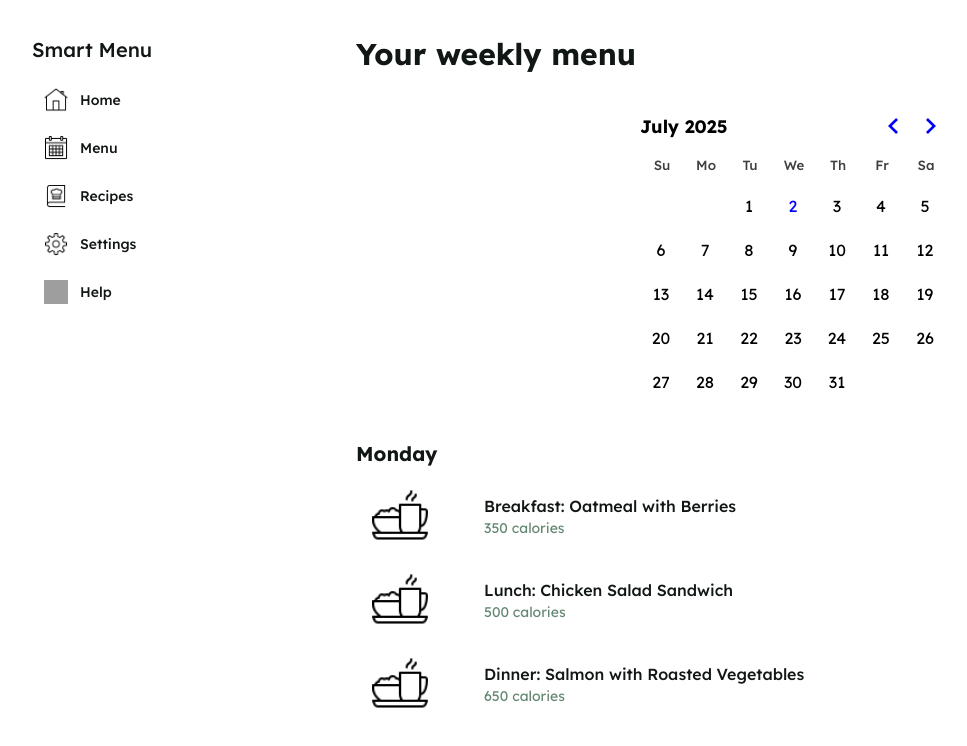
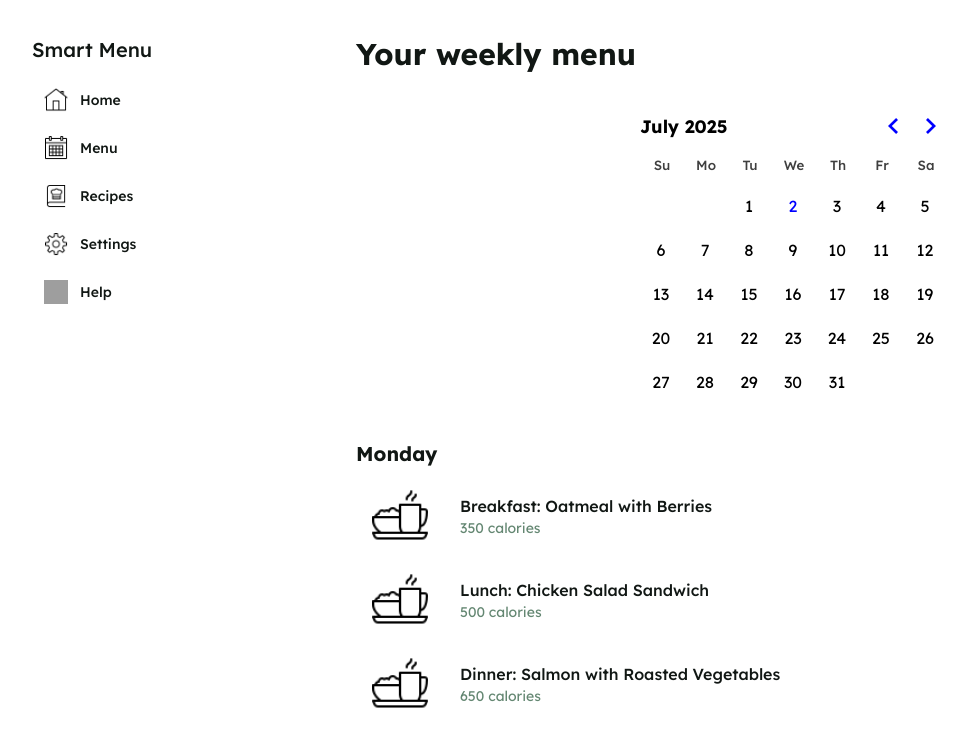
Before and after one commit to desprd/smart-menu-app, a React (Vite) app in the folder client/: page /menu in a window 1280 px wide. Shown: the top 746 px of the page, without its empty margins (8-975 px from the left). Built offline with nearby package versions, Linux system fonts and the light colour scheme; grey boxes are pictures that could not be loaded.

Commit message:
Add client: extract MealCard component

```diff
--- a/client/src/components/MealCard.tsx
+++ b/client/src/components/MealCard.tsx
@@ -0,0 +1,27 @@
+import React from "react";
+import type { Meal } from "../types/meal";
+
+interface MealCardProps {
+  meal: Meal;
+  index: number;
+}
+
+const MealCard: React.FC<MealCardProps> = ({ meal, index }) => {
+  return (
+    <div
+      key={index}
+      className="flex items-center gap-8 bg-white px-4 py-2 rounded-lg"
+    >
+      <div
+        className="bg-center bg-no-repeat bg-cover rounded-lg size-14 flex-shrink-0"
+        style={{ backgroundImage: `url(${"/meal.png"})` }}
+      ></div>
+      <div>
+        <p className="text-[#111714] font-medium">{meal.title}</p>
+        <p className="text-[#648772] text-sm">{meal.calories}</p>
+      </div>
+    </div>
+  );
+};
+
+export default MealCard;
--- a/client/src/components/MealSection.tsx
+++ b/client/src/components/MealSection.tsx
@@ -1,5 +1,6 @@
 import React from "react";
 import type { DayPlan } from "../types/meal";
+import MealCard from "./MealCard";
 
 const MealSection: React.FC<DayPlan> = ({ day, meals }) => {
   return (
@@ -7,19 +8,7 @@ const MealSection: React.FC<DayPlan> = ({ day, meals }) => {
       <h3 className="text-[#111714] text-xl font-bold mb-3">{day}</h3>
       <div className="space-y-3">
         {meals.map((meal, index) => (
-          <div
-            key={index}
-            className="flex items-center gap-14 bg-white px-4 py-2 rounded-lg"
-          >
-            <div
-              className="bg-center bg-no-repeat bg-cover rounded-lg size-14 flex-shrink-0"
-              style={{ backgroundImage: `url(${"/meal.png"})` }}
-            ></div>
-            <div>
-              <p className="text-[#111714] font-medium">{meal.title}</p>
-              <p className="text-[#648772] text-sm">{meal.calories}</p>
-            </div>
-          </div>
+          <MealCard meal={meal} index={index} />
         ))}
       </div>
     </section>
```
